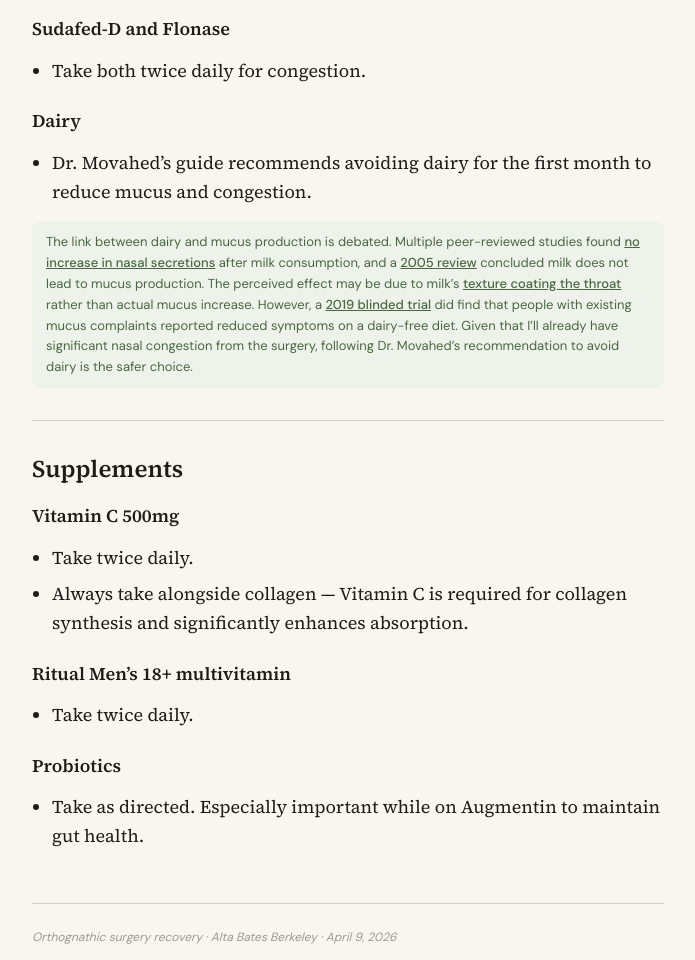
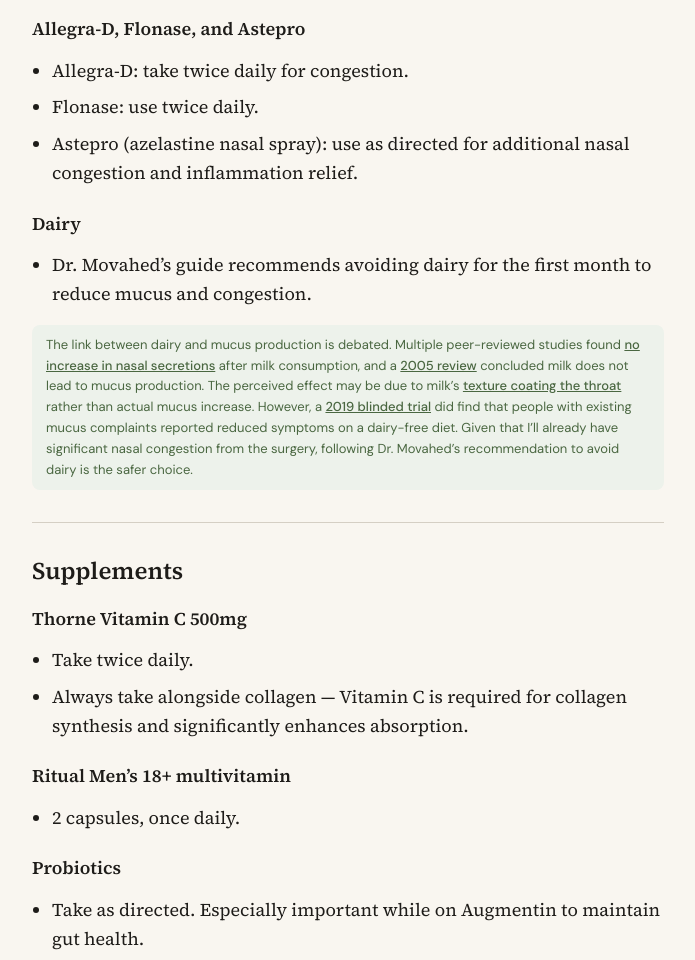
Before and after one commit to chanpory/recovery, a plain HTML site: page medications.html in a window 1280 px wide. Shown: the part 1873-2833 px from the top of the page, without its empty margins (292-987 px from the left). Drawn offline with Linux system fonts and the light colour scheme.

Commit message:
Update meds: Allegra-D + Astepro, Thorne Vitamin C, Ritual 2 caps once daily

```diff
--- a/medications.html
+++ b/medications.html
@@ -180,9 +180,11 @@
       <li>Use while seated at the sink. Do not use in the shower — risk of slipping while on pain medications.</li>
     </ul>
 
-    <h3 class="med-subtitle">Sudafed-D and Flonase</h3>
+    <h3 class="med-subtitle">Allegra-D, Flonase, and Astepro</h3>
     <ul class="med-list">
-      <li>Take both twice daily for congestion.</li>
+      <li>Allegra-D: take twice daily for congestion.</li>
+      <li>Flonase: use twice daily.</li>
+      <li>Astepro (azelastine nasal spray): use as directed for additional nasal congestion and inflammation relief.</li>
     </ul>
 
     <h3 class="med-subtitle">Dairy</h3>
@@ -196,7 +198,7 @@
   <div class="med-section">
     <h2 class="med-title">Supplements</h2>
 
-    <h3 class="med-subtitle">Vitamin C 500mg</h3>
+    <h3 class="med-subtitle">Thorne Vitamin C 500mg</h3>
     <ul class="med-list">
       <li>Take twice daily.</li>
       <li>Always take alongside collagen — Vitamin C is required for collagen synthesis and significantly enhances absorption.</li>
@@ -204,7 +206,7 @@
 
     <h3 class="med-subtitle">Ritual Men’s 18+ multivitamin</h3>
     <ul class="med-list">
-      <li>Take twice daily.</li>
+      <li>2 capsules, once daily.</li>
     </ul>
 
     <h3 class="med-subtitle">Probiotics</h3>
```
